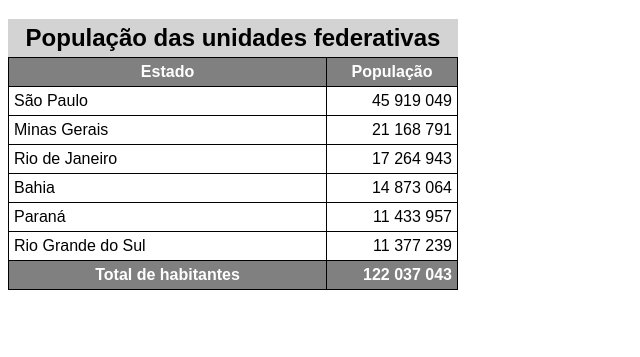
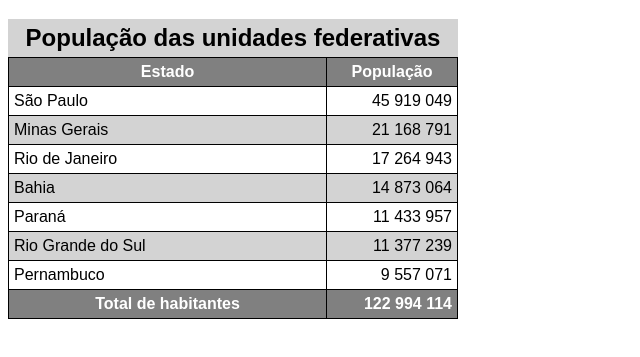
Before and after one commit to maxwellschrainer/html-css, a plain HTML site: page exercícios/ex023/tabela002.html in a window 1280 px wide. Shown: the part 61-418 px from the top of the page, without its empty margins (0-640 px from the left). Drawn offline with Linux system fonts and the light colour scheme.

Commit message:
update tabela002

```diff
--- a/exercícios/ex023/tabela002.html
+++ b/exercícios/ex023/tabela002.html
@@ -24,6 +24,14 @@
         font-weight: bold;
         font-size: 1.5em;
         padding: 5px;
+      }
+
+      tbody tr:nth-child(odd){
+        background-color: white;
+      }
+
+      tbody tr:nth-child(even){
+        background-color: lightgray;
       }
 
       thead,
@@ -82,11 +90,15 @@
           <td>Rio Grande do Sul</td>
           <td class="num">11 377 239</td>
         </tr>
+        <tr>
+          <td>Pernambuco</td>
+          <td class="num">9 557 071</td>
+        </tr>
       </tbody>
       <tfoot>
         <tr>
           <th scope="row">Total de habitantes</th>
-          <td class="num"><strong>122 037 043</strong></td>
+          <td class="num"><strong>122 994 114</strong></td>
         </tr>
       </tfoot>
     </table>
```
